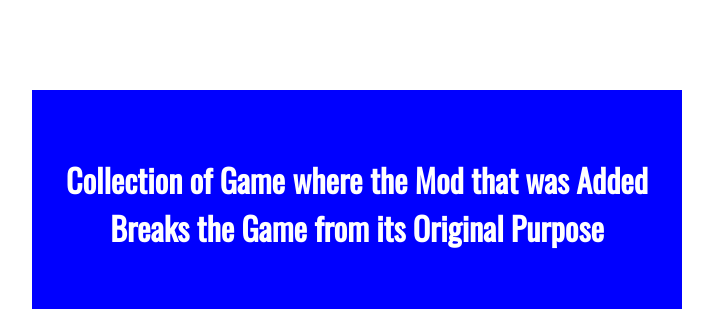
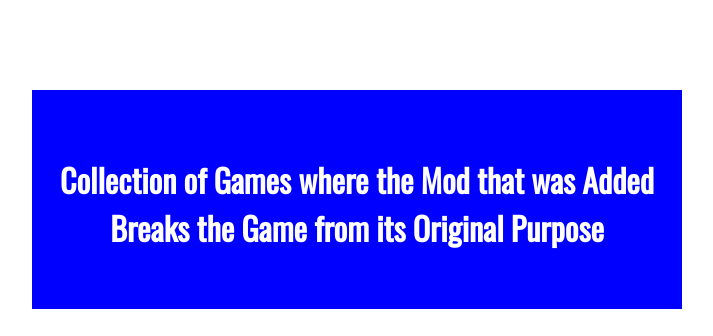
Before and after one commit to VanessaBlacow-Berggren/GamesDestroyed, a plain HTML site: page index.html in a window 1280 px wide. Shown: the top 336 px of the page, without its empty margins (283-996 px from the left). Drawn offline with nearby package versions, Linux system fonts and the light colour scheme.

Commit message:
Update index.html

```diff
--- a/index.html
+++ b/index.html
@@ -6,7 +6,7 @@
   </head>
   <body>
     <div class="box">
-    <h1>Collection of Game where the Mod that was Added Breaks the Game from its Original Purpose</h1>
+    <h1>Collection of Games where the Mod that was Added Breaks the Game from its Original Purpose</h1>
     </div>
     <div class="portfolio-item">
         <div class="box">
```
